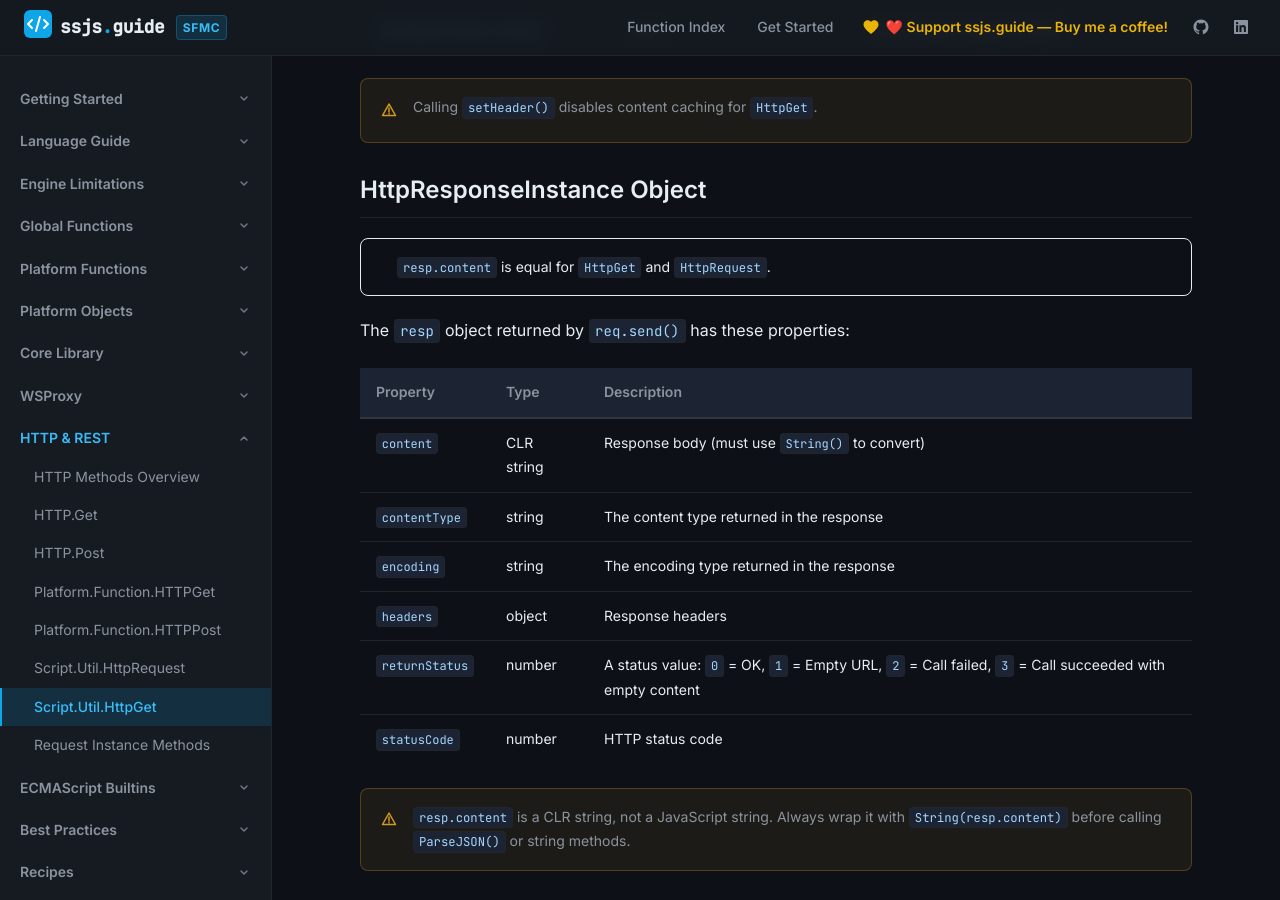
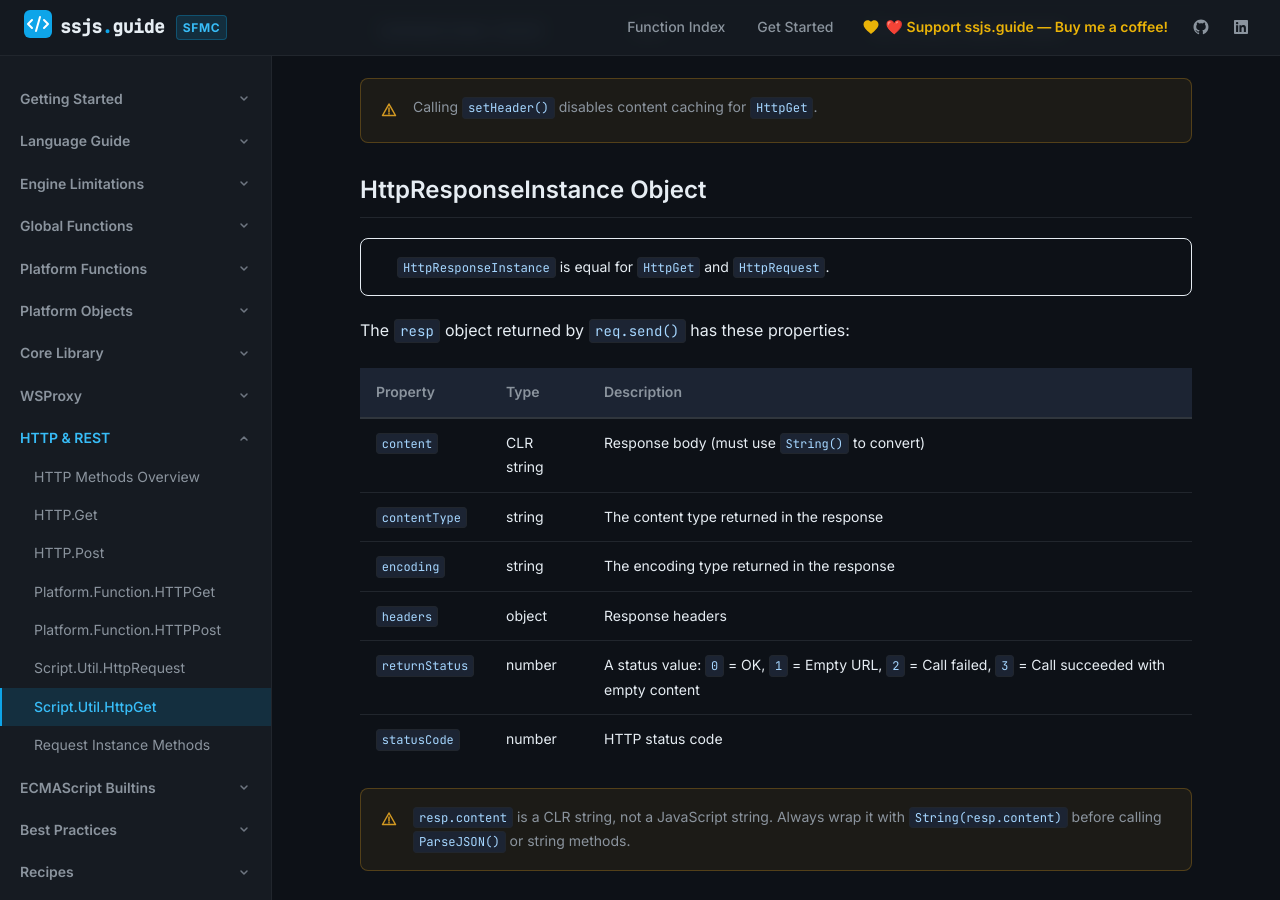
Before and after one commit to JoernBerkefeld/ssjs.guide, a Jekyll site: the page built from http/script-util-httpget.md, in a window 1280 px wide and 900 px high, scrolled down 1673 px. Built offline with Jekyll 4.4.1, drawn with Linux system fonts in a browser that asks for light colours.

Commit message:
remark on HttpResponseInstance

```diff
--- a/http/script-util-httpget.md
+++ b/http/script-util-httpget.md
@@ -51,7 +51,7 @@ Returns an `HttpGetInstance`. Call `send()` to execute the request.
 
 ## HttpResponseInstance Object
 
-{% include callout.html type="info" content="`resp.content` is equal for `HttpGet` and `HttpRequest`." %}
+{% include callout.html type="info" content="`HttpResponseInstance` is equal for `HttpGet` and `HttpRequest`." %}
 
 The `resp` object returned by `req.send()` has these properties:
 
```
Also changed, not shown: http/script-util-httprequest.md (+1 -1 lines).
